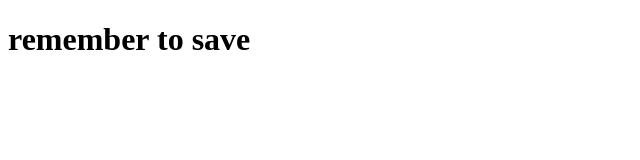
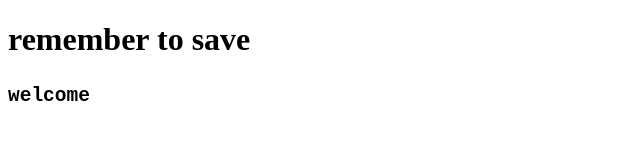
Before and after one commit to jacquelinaho/jacquelinaho.github.io, a plain HTML site: page index.html in a window 1280 px wide. Shown: the whole page, without its empty margins (0-640 px from the left). Drawn offline with Linux system fonts and the light colour scheme.

Commit message:
sixth try

```diff
--- a/index.html
+++ b/index.html
@@ -8,5 +8,7 @@
 </head>
 <body>
 <h1>remember to save</h1>
+<h2><code> welcome<code></h2>
+
 </body>
 </html>
```
